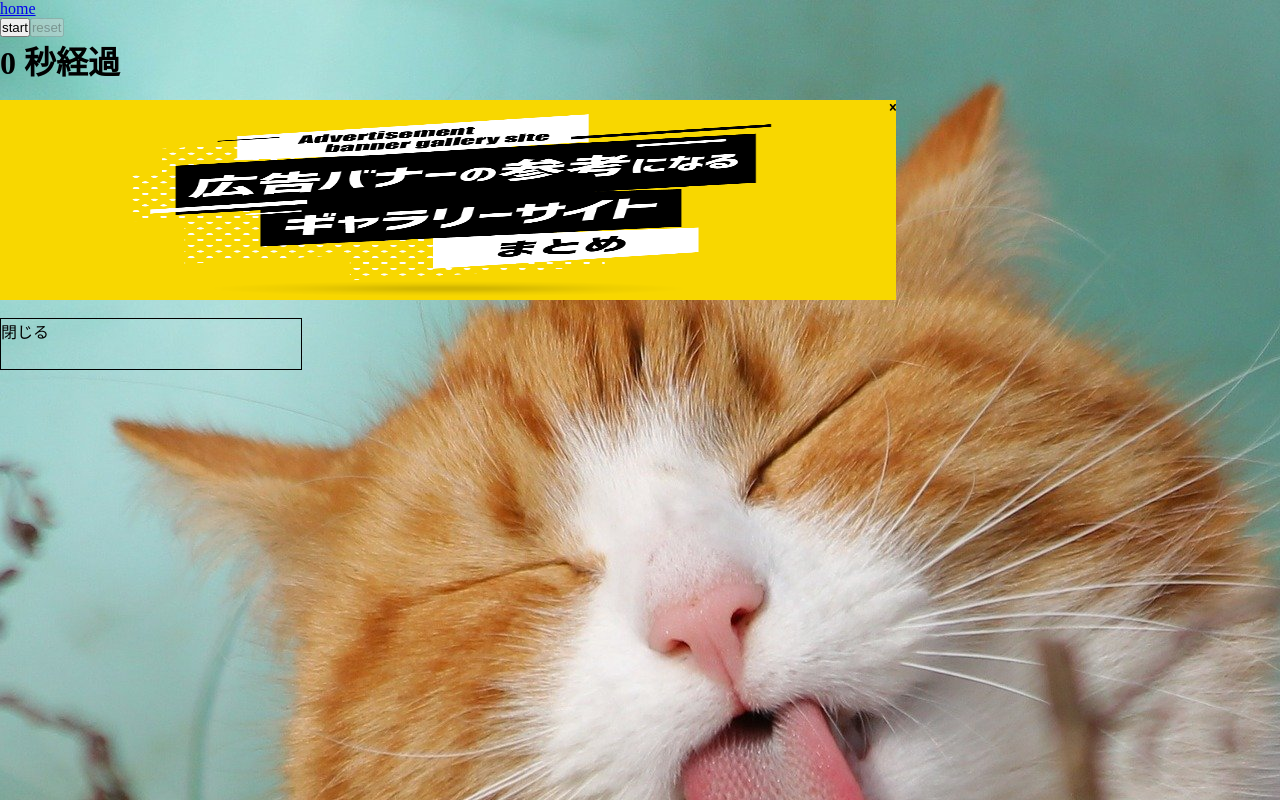
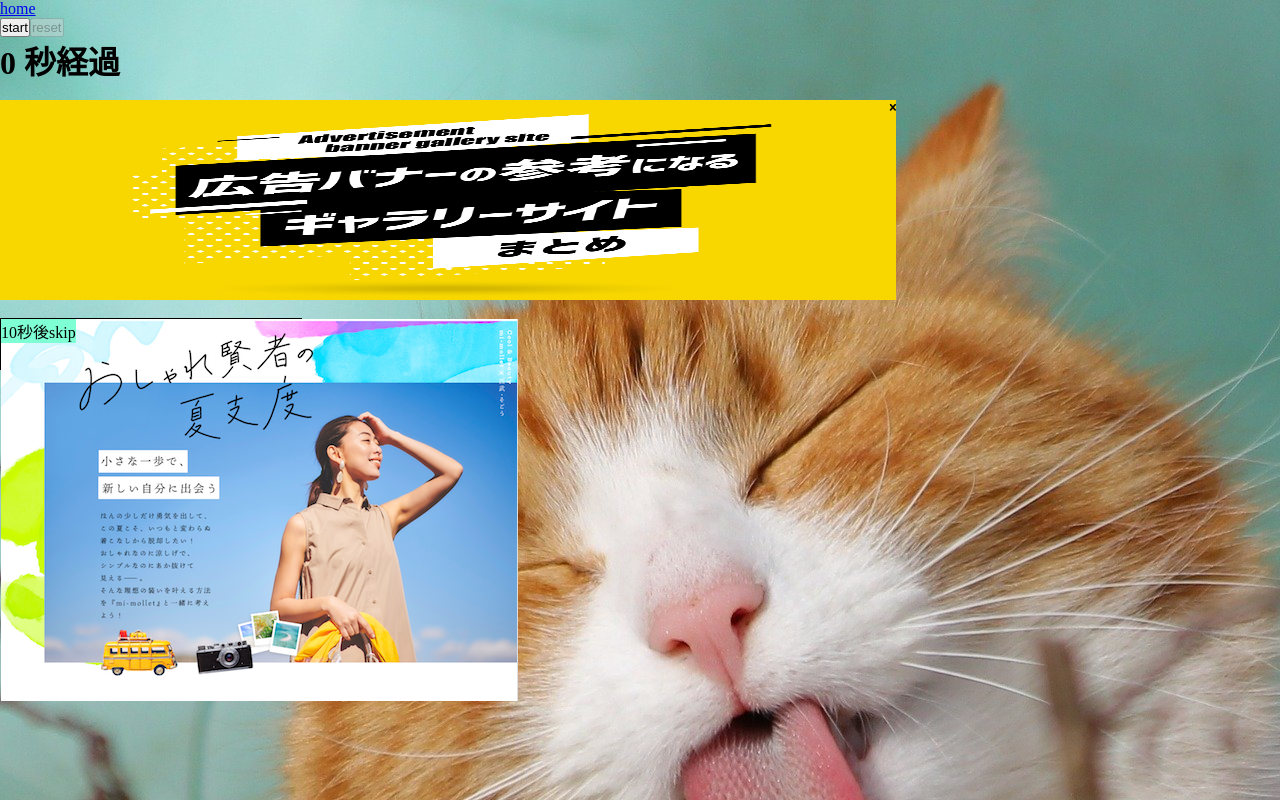
Before and after one commit to takeru-a/adburster, a Vue app in the folder app-adbuster/: page /game/start in a window 1280 px wide. Built offline with nearby package versions, Linux system fonts and the light colour scheme; the HTML template or start-up script is replaced by a standard one; a web font is replaced by a local one.

Commit message:
add:MovieAdを調整

```diff
--- a/app-adbuster/src/components/game/EmergeAd.vue
+++ b/app-adbuster/src/components/game/EmergeAd.vue
@@ -19,26 +19,15 @@
 <script>
 export default {
     name: 'emergead',
-    data(){
-        return{
-            data :0,
-            cnt :0,
-        }
-    },
+
     methods: {
         adclose(id){
             this.$emit('close');
             var ad = document.getElementById(id);
-            this.cnt++;
-            console.log('cnt')
-            console.log(this.cnt)
             ad.remove();
         },
         adtouch(){
-            console.log('touch')
             this.$emit('touch');
-            this.data++;
-            console.log(this.data)
         },
     }
 }
--- a/app-adbuster/src/components/game/MovieAd.vue
+++ b/app-adbuster/src/components/game/MovieAd.vue
@@ -1,8 +1,9 @@
 <template>
   <div>
-    <div id="ad">
-      <div id="PassageArea">{{ timerCount }}</div>
-      <div @click="btnClick" id="rs"></div>
+    <div id="moviead">
+      <img src="../../assets/imgs/Ad02.png" alt="ad" @click="adtouch()">
+      <button class="close-btn" id="c-btn"  @click="adclose('moviead')"></button>
+      <p id="PassageArea" class="cnt">{{ timerCount }}秒後skip</p>
     </div>
   </div>
 </template>
@@ -10,14 +11,19 @@
 export default {
   data() {
     return {
-      timerCount: 5,
+      timerCount: 15,
       result: String
     };
   },
   methods: {
-    btnClick() {
-      var ad = document.getElementById("ad");
+    adclose(id) {
+      var ad = document.getElementById(id);
+      console.log("click")
       ad.remove();
+    },
+    adtouch(){
+      this.$emit('touch')
+      console.log('t')
     }
   },
   watch: {
@@ -29,7 +35,7 @@ export default {
           }, 1000);
         } else {
           document.getElementById("PassageArea").innerHTML = "";
-          document.getElementById("rs").innerHTML = "閉じる";
+          document.getElementById("c-btn").innerHTML = "閉じる";
         }
       },
       immediate: true
@@ -38,12 +44,27 @@ export default {
 };
 </script>
 <style scoped>
-#ad {
+#moviead {
   width: 300px;
   height: 50px;
   border: 1px solid #000;
+  position: relative;
+
+}
+.cnt{
+  background-color: aquamarine;
+  position: absolute;
+  top: 0px;
+  left: 0px;
+}
+.close-btn{
+   background-color: aquamarine;
+    position: absolute;
+    top: 0px;
+    left: 0px;
 }
 #rs {
   cursor: pointer;
 }
+
 </style>
```
Also changed, not shown: app-adbuster/src/assets/imgs/Ad02.png (added).
